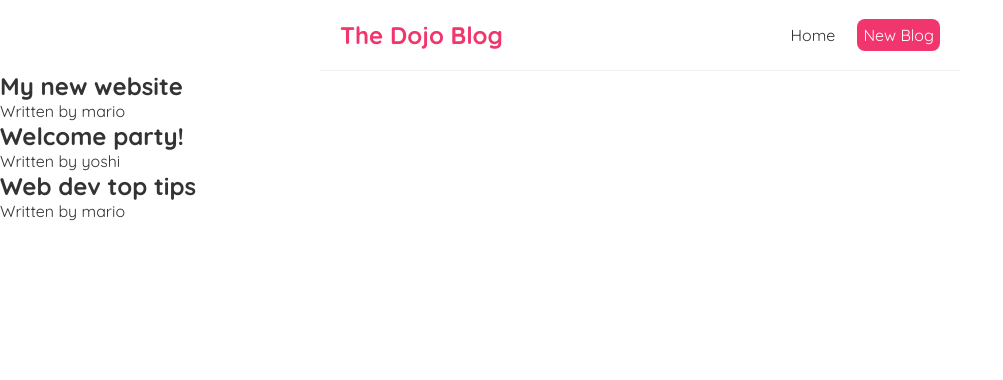
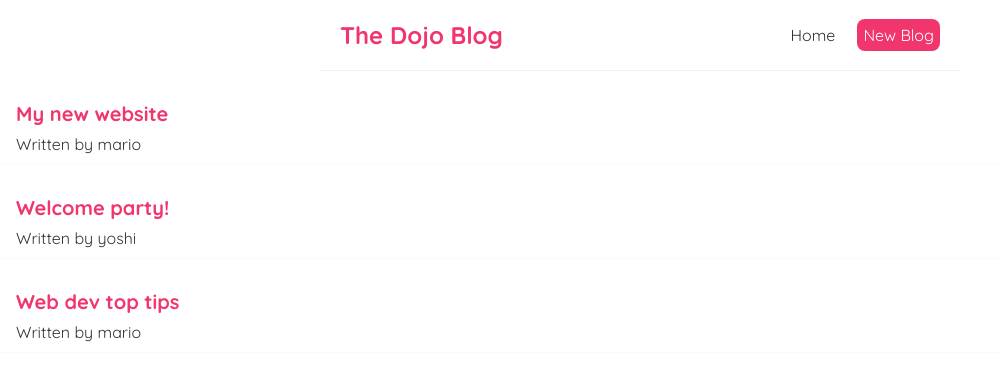
Before and after one commit to Cleomir/learning-react-hooks, a React (Create React App) app: page / in a window 1280 px wide. Shown: the top 380 px of the page, without its empty margins (0-1003 px from the left). Built offline with nearby package versions, Linux system fonts and the light colour scheme.

Commit message:
Add blog posts css

```diff
--- a/src/index.css
+++ b/src/index.css
@@ -34,3 +34,17 @@
   margin: 40px auto;
   padding: 20px;
 }
+
+.blog-preview {
+  padding: 10px 16px;
+  margin: 20px 0;
+  border-bottom: 1px solid #fafafa;
+}
+.blog-preview:hover {
+  box-shadow: 1px 3px 5px rgba(0, 0, 0, 0.1);
+}
+.blog-preview h2 {
+  font-size: 20px;
+  color: #f1356d;
+  margin-bottom: 8px;
+}
```
